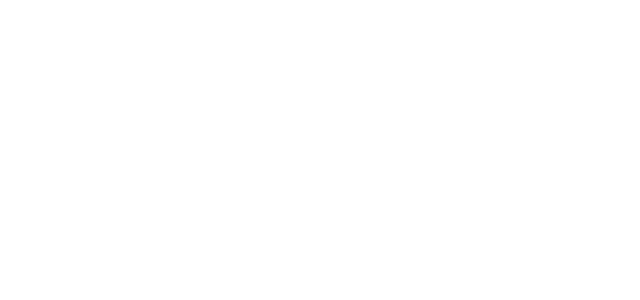
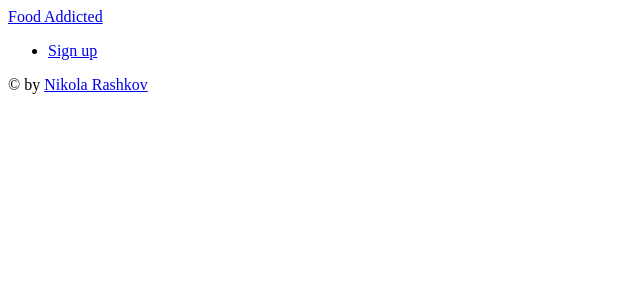
Before and after one commit to nikola94rashkov/food-react-app, a React (Create React App) app: page / in a window 1280 px wide. Shown: the top 300 px of the page, without its empty margins (0-640 px from the left). Built offline with nearby package versions, Linux system fonts and the light colour scheme.

Commit message:
Add header and footer components

```diff
--- a/src/App.js
+++ b/src/App.js
@@ -1,8 +1,13 @@
 import { Routes, Route } from 'react-router-dom';
+
+import Header from './components/Header/Header';
+import Footer from './components/Footer/Footer';
 
 function App() {
   return (
     <>
+      <Header/>
+
      {/* <Routes>
         <Route path="/" element={<HomeView />}></Route>
         <Route path="/blogs/details" element={<BlogDetailsView />} />
@@ -10,6 +15,8 @@
         <Route path="/registration" element={<RegistrationView />}/>
         <Route path="*" element={<ErrorView />}/>
       </Routes> */}
+
+      <Footer/>
     </>
   );
 }
--- /dev/null
+++ b/src/components/Footer/Footer.js
@@ -0,0 +1,11 @@
+const Footer = () => {
+    return (
+        <footer className="footer">
+            <div className="shell">
+                <p>&copy; by <a href="http://linkedin.com/in/nikola-rashkov-986850222">Nikola Rashkov</a></p>
+            </div>
+        </footer>
+    );
+}
+
+export default Footer
--- /dev/null
+++ b/src/components/Header/Header.js
@@ -0,0 +1,39 @@
+import { Link } from 'react-router-dom'
+
+const Header = (user) => {
+    const guestNavigation = (
+        <li><Link to="/login">Sign up</Link></li>
+    );
+
+    const userNavigation = (
+        <>
+            <li><Link to="/dashboard">Dashboard</Link></li>
+            <li><Link to="/logout">Log out</Link></li>
+        </>
+    );
+
+    return (
+        <header className="header">
+            <div className="shell">
+                <div className="header__inner">
+                    <div className="header__logo">
+                        <Link to="/" className="logo">Food <span>Addicted</span></Link>
+                    </div>
+
+                    <div className="header__nav">
+                        <nav className="nav">
+                            <ul>
+                                { user.email ?
+                                    userNavigation :
+                                    guestNavigation
+                                }
+                            </ul>
+                        </nav>
+                    </div>
+                </div>
+            </div>
+        </header>
+    );
+}
+
+export default Header
```
